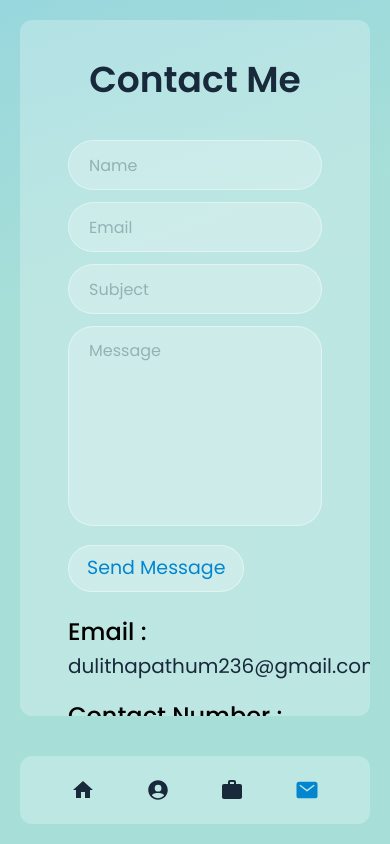
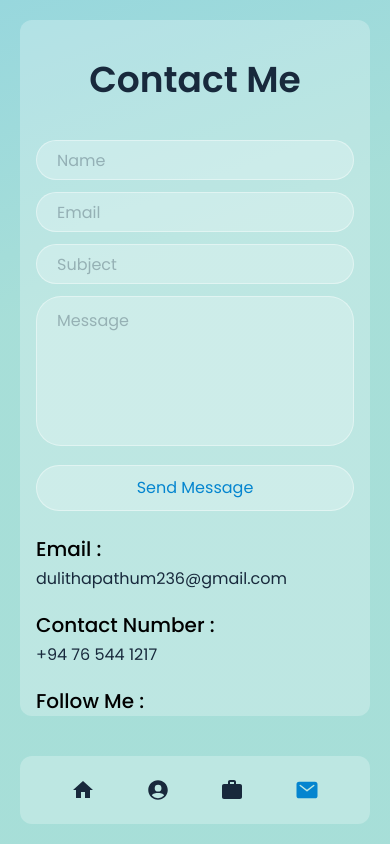
Before and after one commit to Dulithapathum/My-Portfolio, a React (Vite) app: page /contact in a window 390 px wide. Built offline with nearby package versions, Linux system fonts and the light colour scheme.

Commit message:
Responsive Animation Button

```diff
--- a/src/Components/PortfolioItem.jsx
+++ b/src/Components/PortfolioItem.jsx
@@ -23,7 +23,7 @@ const PortfolioItem = ({ item }) => {
       </div>
       <h1 className="text-lg font-semibold capitalize mt-2  ">{item.title}</h1>
       <button
-        className="custom-link py-2 px-6 text-[16px] my-3"
+        className="custom-link text-[16px] py-[5px] px-[18px] rounded-[20px] sm:text-[16px]  sm:py-[6px] sm:px-[30px] sm:rounded-[30px]  my-3"
         onClick={viewProject}
       >
         View Project
--- a/src/Pages/About.jsx
+++ b/src/Pages/About.jsx
@@ -142,13 +142,13 @@ const About = () => {
               href="Dulitha Pathum CV.pdf"
               target="_blank"
               rel="noopener noreferrer"
-              className="custom-link text-[15px] px-4 sm:px-10 "
+              className="custom-link text-[13px] py-[4px] px-[10px] rounded-[20px] sm:text-[19px]  sm:py-[8px] sm:px-[36px] sm:rounded-[30px] "
             >
               Download CV
             </a>
             <Link
               to={"/contact"}
-              className="custom-link text-[15px] px-4 sm:px-10"
+              className="custom-link text-[13px] py-[4px] px-[10px] rounded-[20px] sm:text-[19px]  sm:py-[8px] sm:px-[36px] sm:rounded-[30px] "
             >
               Contact Me
             </Link>
--- a/src/Pages/Contact.jsx
+++ b/src/Pages/Contact.jsx
@@ -22,13 +22,13 @@ const Contact = () => {
         Contact me
       </h1>
       <div className="w-full flex flex-col  items-center lg:items-stretch justify-evenly lg:flex-row px-4 h-full  ">
-        <form className="w-full lg:w-[50%] px-8  flex-col justify-evenly space-y-3  flex  mb-6 lg:mb-0 ">
+        <form className="w-full lg:w-[50%] px-0 sm:px-8  flex-col justify-evenly space-y-3  flex  mb-6 lg:mb-0 ">
           <div>
             <input
               type="text"
               placeholder="Name "
               required
-              className="w-full outline-none h-[50px] rounded-[25px] text-[16px] text-second-color bg-white-alpha-25 border-white-alpha-40 border-[1px] font-[400] placeholder:text-second-color placeholder:opacity-[0.3] px-[20px] hover:shadow-md hover:shadow-white-alpha-25 transition-all duration-300"
+              className="w-full outline-none h-[40px] sm:h-[50px] rounded-[25px] text-[16px] text-second-color bg-white-alpha-25 border-white-alpha-40 border-[1px] font-[400] placeholder:text-second-color placeholder:opacity-[0.3] px-[20px] hover:shadow-md hover:shadow-white-alpha-25 transition-all duration-300"
             />
           </div>
           <div>
@@ -36,7 +36,7 @@ const Contact = () => {
               type="email"
               placeholder="Email"
               required
-              className="w-full outline-none h-[50px] rounded-[25px] text-[16px] text-second-color bg-white-alpha-25 border-white-alpha-40 border-[1px] font-[400] placeholder:text-second-color placeholder:opacity-[0.3] px-[20px] hover:shadow-md hover:shadow-white-alpha-25 transition-all duration-300"
+              className="w-full outline-none h-[40px] sm:h-[50px] rounded-[25px] text-[16px] text-second-color bg-white-alpha-25 border-white-alpha-40 border-[1px] font-[400] placeholder:text-second-color placeholder:opacity-[0.3] px-[20px] hover:shadow-md hover:shadow-white-alpha-25 transition-all duration-300"
             />
           </div>
           <div>
@@ -44,77 +44,80 @@ const Contact = () => {
               type="text"
               placeholder="Subject"
               required
-              className="w-full outline-none h-[50px] rounded-[25px] text-[16px] text-second-color bg-white-alpha-25 border-white-alpha-40 border-[1px] font-[400] placeholder:text-second-color placeholder:opacity-[0.3] px-[20px] hover:shadow-md hover:shadow-white-alpha-25 transition-all duration-300"
+              className="w-full outline-none h-[40px] sm:h-[50px] rounded-[25px] text-[16px] text-second-color bg-white-alpha-25 border-white-alpha-40 border-[1px] font-[400] placeholder:text-second-color placeholder:opacity-[0.3] px-[20px] hover:shadow-md hover:shadow-white-alpha-25 transition-all duration-300"
             />
           </div>
           <div>
             <textarea
               placeholder="Message"
               required
-              className="w-full outline-none h-[200px] resize-none rounded-[25px] pt-3 text-[16px] text-second-color bg-white-alpha-25 border-white-alpha-40 border-[1px] font-[400] placeholder:text-second-color placeholder:opacity-[0.3] px-[20px] hover:shadow-md hover:shadow-white-alpha-25 transition-all duration-300"
+              className="w-full outline-none h-[150px] sm:h-[200px] resize-none rounded-[25px] pt-3 text-[16px] text-second-color bg-white-alpha-25 border-white-alpha-40 border-[1px] font-[400] placeholder:text-second-color placeholder:opacity-[0.3] px-[20px] hover:shadow-md hover:shadow-white-alpha-25 transition-all duration-300"
             ></textarea>
           </div>
           <div>
-            <button type="submit" className="custom-link py-2 lg:-mt-2">
+            <button
+              type="submit"
+              className="custom-link w-full text-[16px]   py-[10px] rounded-[30px] lg:-mt-2"
+            >
               Send message
             </button>
           </div>
         </form>
-        <div className="w-full lg:w-[50%] px-8 flex flex-col gap-5   lg:mt-5 ">
+        <div className="w-full lg:w-[50%] mx-0 sm:px-8 flex flex-col gap-5   lg:mt-5 ">
           <div className="flex flex-col ">
-            <h3 className="font-[500] text-2xl">Email :</h3>
-            <p className="text-xl font-[400] text-second-color mt-1">
+            <h3 className="font-[500] text-xl sm:text-2xl">Email :</h3>
+            <p className="text-md sm:text-xl font-[400] text-second-color mt-1">
               {UserProfile.email}
             </p>
           </div>
           <div className="flex flex-col ">
-            <h3 className="font-[500] text-2xl">Contact Number :</h3>
-            <p className="text-xl font-[400] text-second-color mt-1">
+            <h3 className="font-[500] text-xl sm:text-2xl">Contact Number :</h3>
+            <p className="text-md sm:text-xl  font-[400] text-second-color mt-1">
               {UserProfile.PhoneNo}
             </p>
           </div>
           <div className="flex flex-col   ">
-            <h3 className="font-[500] text-2xl">Follow Me :</h3>
-            <div className="flex items-center gap-2  flex-wrap  w-[100%] lg:w-[70%] my-3">
+            <h3 className="font-[500] text-xl sm:text-2xl">Follow Me :</h3>
+            <div className="flex items-center gap-1 sm:gap-2  flex-wrap  w-[100%] lg:w-[70%] my-3">
               <a
                 href={UserProfile.social[0]}
                 target="_blank"
-                className="min-w-[45px] min-h-[45px] bg-white-alpha-25 text-main-color rounded-[50%] border-2 border-white-alpha-40 text-[20px] inline-flex items-center justify-center hover:bg-main-color hover:text-white transition-colors duration-300"
+                className="min-w-[35px] min-h-[35px] text-[17px] sm:min-w-[45px] sm:min-h-[45px] sm:text-[20px]  bg-white-alpha-25 text-main-color rounded-[50%] border-2 border-white-alpha-40 inline-flex items-center justify-center hover:bg-main-color hover:text-white transition-colors duration-300"
               >
                 <FaWhatsapp />
               </a>
               <a
                 href={UserProfile.social[1]}
                 target="_blank"
-                className="min-w-[45px] min-h-[45px] bg-white-alpha-25 text-main-color rounded-[50%] border-2 border-white-alpha-40 text-[20px] inline-flex items-center justify-center hover:bg-main-color hover:text-white transition-colors duration-300"
+                className="min-w-[35px] min-h-[35px] text-[17px] sm:min-w-[45px] sm:min-h-[45px] sm:text-[20px]  bg-white-alpha-25 text-main-color rounded-[50%] border-2 border-white-alpha-40 inline-flex items-center justify-center hover:bg-main-color hover:text-white transition-colors duration-300"
               >
                 <FaFacebook />
               </a>
               <a
                 href={UserProfile.social[2]}
                 target="_blank"
-                className="min-w-[45px] min-h-[45px] bg-white-alpha-25 text-main-color rounded-[50%] border-2 border-white-alpha-40 text-[20px] inline-flex items-center justify-center hover:bg-main-color hover:text-white transition-colors duration-300"
+                className="min-w-[35px] min-h-[35px] text-[17px] sm:min-w-[45px] sm:min-h-[45px] sm:text-[20px]  bg-white-alpha-25 text-main-color rounded-[50%] border-2 border-white-alpha-40 inline-flex items-center justify-center hover:bg-main-color hover:text-white transition-colors duration-300"
               >
                 <FaInstagram />
               </a>
               <a
                 href={UserProfile.social[3]}
                 target="_blank"
-                className="min-w-[45px] min-h-[45px] bg-white-alpha-25 text-main-color rounded-[50%] border-2 border-white-alpha-40 text-[20px] inline-flex items-center justify-center hover:bg-main-color hover:text-white transition-colors duration-300"
+                className="min-w-[35px] min-h-[35px] text-[17px] sm:min-w-[45px] sm:min-h-[45px] sm:text-[20px]  bg-white-alpha-25 text-main-color rounded-[50%] border-2 border-white-alpha-40 inline-flex items-center justify-center hover:bg-main-color hover:text-white transition-colors duration-300"
               >
                 <FaLinkedin />
               </a>
               <a
                 href={UserProfile.social[4]}
                 target="_blank"
-                className="min-w-[45px] min-h-[45px] bg-white-alpha-25 text-main-color rounded-[50%] border-2 border-white-alpha-40 text-[20px] inline-flex items-center justify-center hover:bg-main-color hover:text-white transition-colors duration-300"
+                className="min-w-[35px] min-h-[35px] text-[17px] sm:min-w-[45px] sm:min-h-[45px] sm:text-[20px]  bg-white-alpha-25 text-main-color rounded-[50%] border-2 border-white-alpha-40 inline-flex items-center justify-center hover:bg-main-color hover:text-white transition-colors duration-300"
               >
                 <FaGithub />
               </a>
               <a
                 href={UserProfile.social[5]}
                 target="_blank"
-                className="min-w-[45px] min-h-[45px] bg-white-alpha-25 text-main-color rounded-[50%] border-2 border-white-alpha-40 text-[20px] inline-flex items-center justify-center hover:bg-main-color hover:text-white transition-colors duration-300"
+                className="min-w-[35px] min-h-[35px] text-[17px] sm:min-w-[45px] sm:min-h-[45px] sm:text-[20px]  bg-white-alpha-25 text-main-color rounded-[50%] border-2 border-white-alpha-40 inline-flex items-center justify-center hover:bg-main-color hover:text-white transition-colors duration-300"
               >
                 <FaStackOverflow />
               </a>
--- a/src/Pages/PortfolioDetails.jsx
+++ b/src/Pages/PortfolioDetails.jsx
@@ -57,7 +57,7 @@ const PortfolioDetails = () => {
       </p>
       <Link
         to={`/portfolio/`}
-        className="custom-link px-8 py-1 text-lg mb-4 sm:mb-0 "
+        className="custom-link text-[18px] py-[4px] px-[28px] rounded-[20px] sm:text-[19px]  sm:py-[8px] sm:px-[36px] sm:rounded-[30px]  mb-4 "
       >
         Back
       </Link>
--- a/src/Pages/PortfolioItem.jsx
+++ /dev/null
@@ -1 +0,0 @@
-24|       <h1 className="text-lg font-semibold capitalize mt-2  ">{item.title}</h1>
--- a/src/index.css
+++ b/src/index.css
@@ -4,7 +4,7 @@
 
 @layer components {
   .custom-link {
-    @apply relative cursor-pointer text-[19px] py-[2px] px-[18px] lg:py-[8px] lg:px-[36px] rounded-[30px] inline-block text-main-color capitalize align-middle overflow-hidden border border-white-alpha-40 bg-white-alpha-25 transition-all duration-300 ease-linear hover:text-white;
+    @apply relative cursor-pointer  inline-block text-main-color capitalize align-middle overflow-hidden border border-white-alpha-40 bg-white-alpha-25 transition-all duration-300 ease-linear hover:text-white;
   }
 
   .custom-link::before {
```
Also changed, not shown: src/Pages/Home.jsx (+5 -2 lines).
